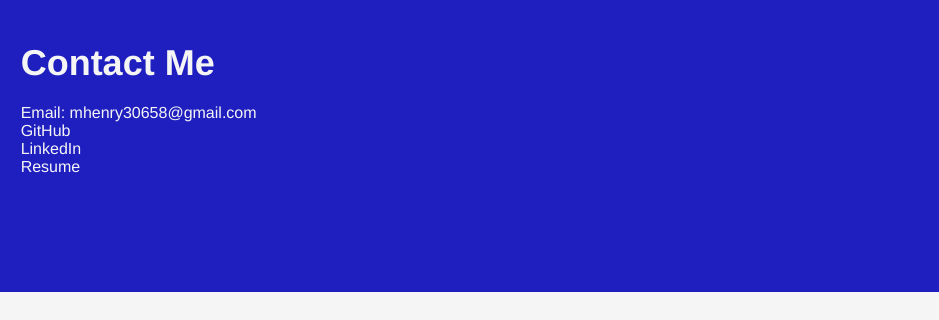
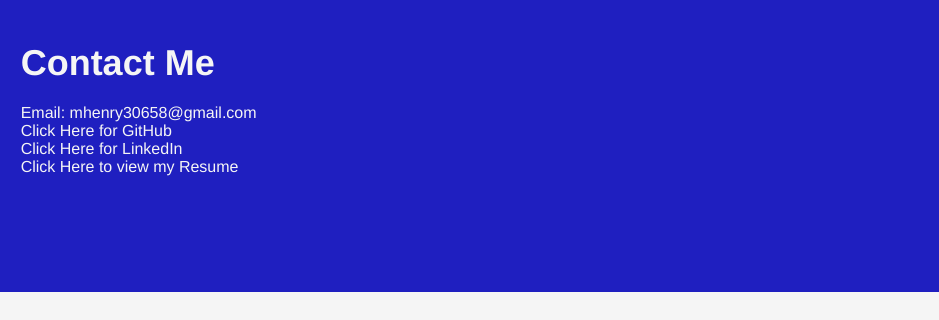
Before and after one commit to MalikHenry1/MAH-Portfolio-HW2, a plain HTML site: page index.html in a window 1280 px wide. Shown: the part 1563-1883 px from the top of the page, 341-1280 px from the left. Drawn offline with Linux system fonts and the light colour scheme.

Commit message:
contact links clickable

```diff
--- a/index.html
+++ b/index.html
@@ -65,9 +65,9 @@
             <h2>Contact Me</h2>
             <p>
                 Email: mhenry30658@gmail.com <br>
-                <a href=" https://github.com/MalikHenry1">GitHub<br>
-                <a href="https://www.linkedin.com/in/malik-henry-77b049232/ "> LinkedIn <br>
-                <a href="https://drive.google.com/file/d/1PMEUDQaNh1myvXZvOR2EBh-pEjQtCyf6/view?usp=sharing">Resume<br>
+                <a href=" https://github.com/MalikHenry1">Click Here for GitHub<br>
+                <a href="https://www.linkedin.com/in/malik-henry-77b049232/ "> Click Here for LinkedIn <br>
+                <a href="https://drive.google.com/file/d/1PMEUDQaNh1myvXZvOR2EBh-pEjQtCyf6/view?usp=sharing">Click Here to view my Resume<br>
 
             </p>
         </section>
```
